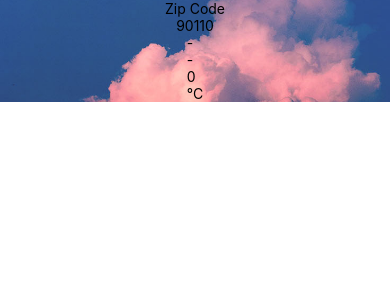
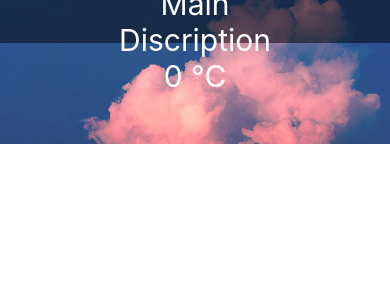
Before and after one commit to cheeseburger03/Lab-react-native_6110110015, a React Native app: screen / in a window 390 px wide. Shown: the top 300 px of the page. Built offline with nearby package versions, Linux system fonts and the light colour scheme.

Commit message:
Challenge

```diff
--- a/components/Forecast.js
+++ b/components/Forecast.js
@@ -1,12 +1,20 @@
 import React from 'react'
-import {View , Text} from 'react-native'
+import {View , Text , StyleSheet} from 'react-native'
 export default function Forecast(props){
     return(
         <View>
-            <Text>{props.main}</Text>
-            <Text>{props.description}</Text>
-            <Text>{props.temp}</Text>
-            <Text>°C</Text>
+            <Text style={font.adjust}>{props.main}</Text>
+            <Text style={font.adjust}>{props.description}</Text>
+            <Text style={font.adjust}>{props.temp} °C</Text>
         </View>
     )
 }
+
+const font = StyleSheet.create({
+        adjust : {
+            color : '#fff',
+            fontSize : 30 ,
+            textAlign : 'center'
+        }
+
+})
--- a/components/Weather.js
+++ b/components/Weather.js
@@ -1,19 +1,21 @@
 import React, { useState } from 'react'
-import {Text, ImageBackground,StyleSheet} from 'react-native'
+import {Text, ImageBackground,StyleSheet , View} from 'react-native'
 import Forecast from './Forecast'
 
 export default function Weather(props){
     const [forecastInfo, setForecastInfo] = useState({
-            main: '-',
-            description: '-',
+            main: 'Main',
+            description: 'Discription',
             temp: 0
     })
 
     return(
         <ImageBackground source={require('../sky.jpg')} style={styles.backdrop}>
-            <Text>Zip Code</Text>
-            <Text>{props.zipCode}</Text>
-            <Forecast {...forecastInfo} />
+            <View style = {text.backdrop}>
+                <Text style = {font.zipFont}>Zip Code is {props.zipCode} </Text>
+                <Forecast {...forecastInfo}/>
+            </View>
+
         </ImageBackground>
 
     )
@@ -21,8 +23,27 @@ export default function Weather(props){
 
 const styles = StyleSheet.create({
     backdrop: {
+        flexDirection: 'column',
         alignItems: 'center',
         width: '100%',
         height: '100%'
     }
+});
+
+const text = StyleSheet.create({
+    backdrop : {
+        width : '100%' ,
+        height : '30%',
+        backgroundColor : 'rgba(0,0,0,0.5)',
+        justifyContent : 'center',
+        alignItems : 'center'
+    }
+});
+
+const font = StyleSheet.create({
+    zipFont : {
+        textAlign: 'center',
+        color : '#fff',
+        fontSize : 30
+    }
 })
```
